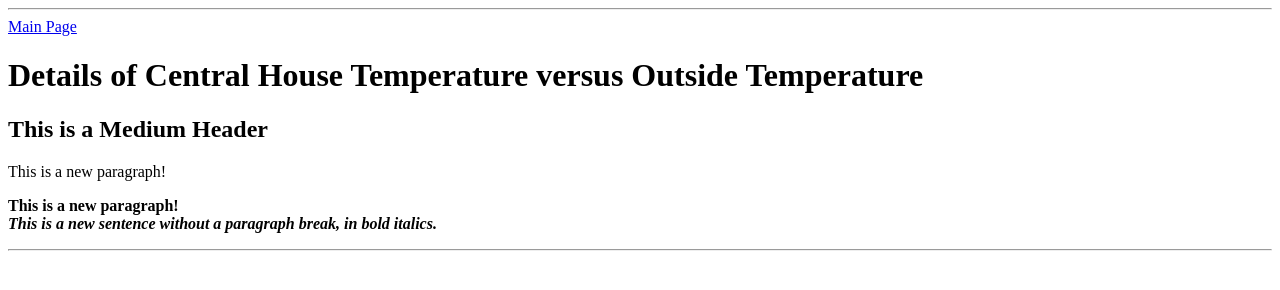
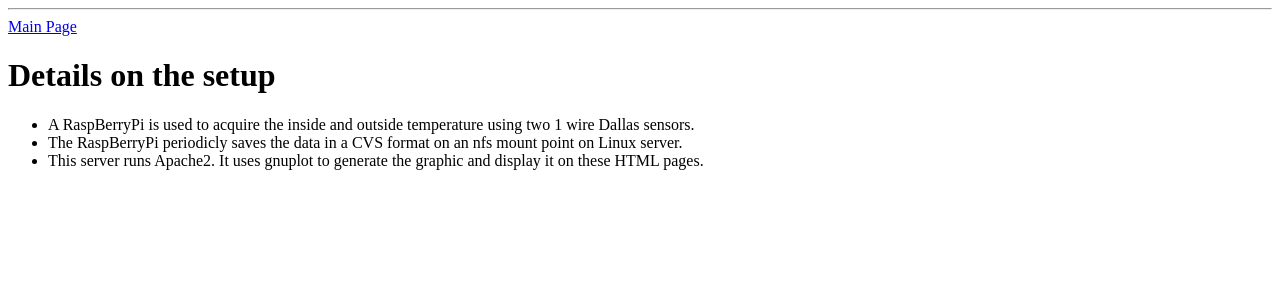
Before and after one commit to normbed/HomeTemp, a plain HTML site: page details.html in a window 1280 px wide. Drawn offline with Linux system fonts and the light colour scheme.

Commit message:
Inserted the setup description and title.

```diff
--- a/details.html
+++ b/details.html
@@ -1,16 +1,18 @@
+<!DOCTYPE html>
 <HTML>
 <HEAD>
 <TITLE>My Home Temperature</TITLE>
 </HEAD>
 <BODY BGCOLOR="FFFFFF">
 <HR>
+<A HREF="index.html">Main Page</A>
 
-<A HREF="index.html">Main Page</A>
-<H1>Details of Central House Temperature versus Outside Temperature</H1>
-<H2>This is a Medium Header</H2>
-<P> This is a new paragraph!
-<P> <B>This is a new paragraph!</B>
-<BR> <B><I>This is a new sentence without a paragraph break, in bold italics.</I></B>
-<HR>
+<H1>Details on the setup</H1>
+<ul>
+	<li>A RaspBerryPi is used to acquire the inside and outside temperature using two 1 wire Dallas sensors.</li>
+	<li>The RaspBerryPi periodicly saves the data in a CVS format on an nfs mount point on Linux server.</li>
+	<li>This server runs Apache2. It uses  gnuplot to generate the graphic and display it on these HTML pages.</li>
+
+</ul>
 </BODY>
 </HTML>
```
